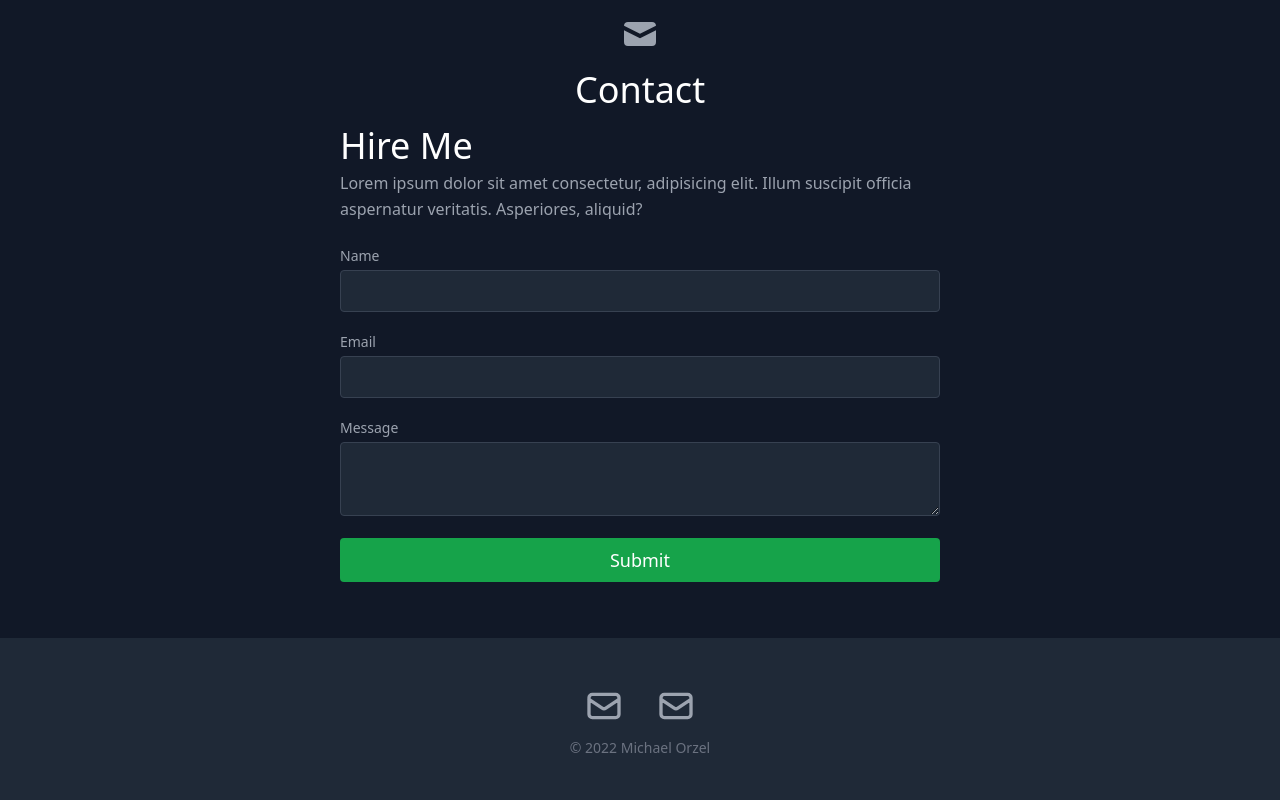
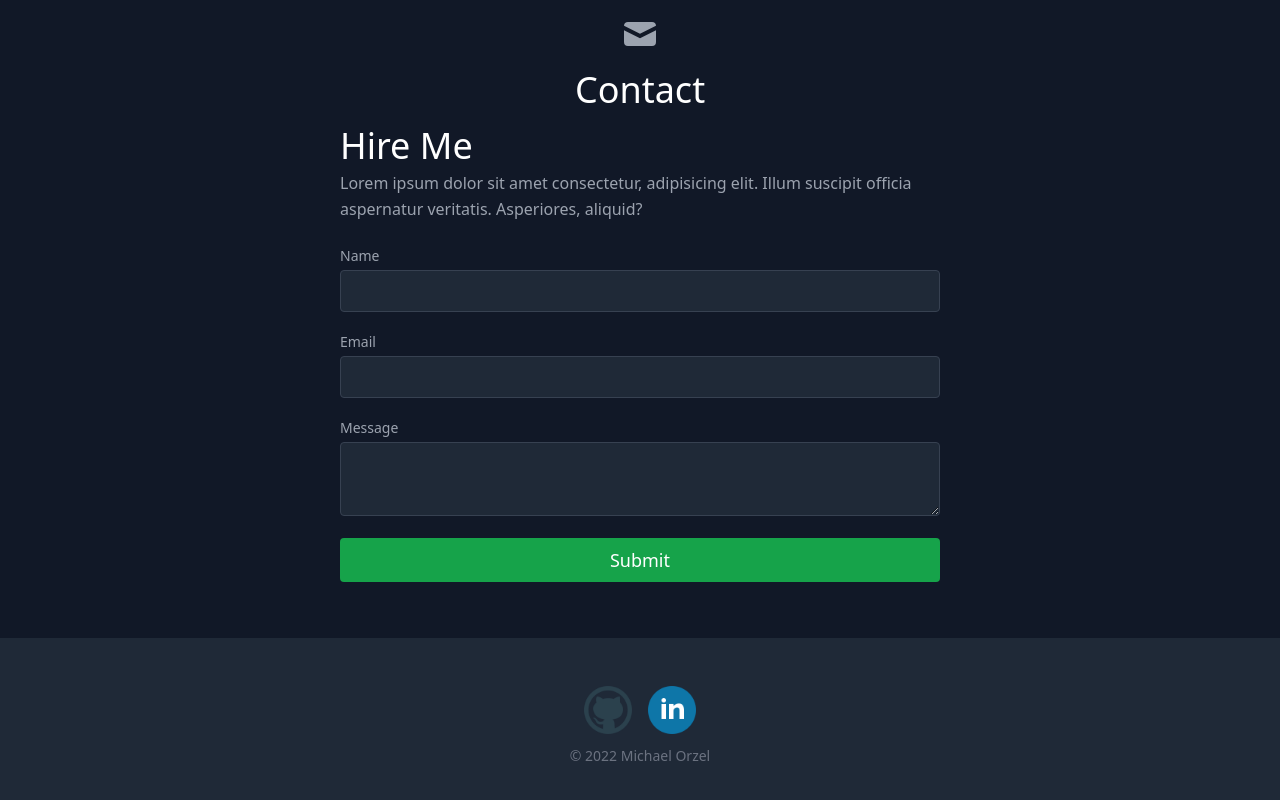
Before and after one commit to michael-orzel/portfolio, a React (Create React App) app: page / in a window 1280 px wide. Shown: the part 3360-4160 px from the top of the page. Built offline with nearby package versions, Linux system fonts and the light colour scheme.

Commit message:
footer design

```diff
--- a/src/components/Footer.js
+++ b/src/components/Footer.js
@@ -1,40 +1,33 @@
 import React from 'react'
-import {
-   MailIcon
-} from '@heroicons/react/outline'
 
 export default function Footer() {
   return (
-    <footer className="bg-gray-800 py-9 pb-32 flex flex-col justify-center items-center bottom-0 xl:pb-14">
+    <footer className="bg-gray-800 pt-7 pb-28 flex flex-col justify-center items-center bottom-0 lg:pt-9 lg:pb-32 xl:pb-12">
       <ul className="py-2 flex flex-row justify-center items-center">
         <li className='inline-flex px-0'>
-          <a href="#contact" className="px-4 py-1 rounded flex flex-row justify-center items-center hover:bg-gray-700 hover:text-white">
-            <MailIcon className='w-10'/>
+          <a href="https://github.com/michael-orzel" target='_blank'
+            className="px-2 py-1 rounded-full flex flex-row justify-center items-center hover:bg-gray-900 hover:text-white"
+          >
+            <img
+              src='./img/github.png'
+              alt='Github'
+              className='w-12'
+            />
           </a>
         </li>
         <li className='inline-flex px-0'>
-          <a href="#contact" className="px-4 py-1 rounded flex flex-row justify-center items-center hover:bg-gray-700 hover:text-white">
-            <MailIcon className='w-10'/>
+          <a href="https://www.linkedin.com/in/michael-d-orzel/" target='_blank'
+            className="px-2 py-1 rounded-full flex flex-row justify-center items-center hover:bg-gray-900 hover:text-white"
+          >
+            <img
+              src='./img/linkedin.png'
+              alt='Linkedin'
+              className='w-12'
+            />
           </a>
         </li>
       </ul>
       <span className='text-sm text-gray-500'>&copy; 2022 Michael Orzel</span>
-
-      {/* <ul className="py-2 flex flex-row justify-center items-center">
-        <li className="px-3"><a href="#about">About</a></li>
-        <li className="px-3"><a href="#projects">Projects</a></li>
-        <li className="px-3"><a href="#contact">Contact</a></li>
-      </ul>
-      <ul className="py-2 flex flex-row justify-center items-center">
-        <li className="px-3"><a>Github</a></li>
-        <li className="px-3"><a>Linkedin</a></li>
-      </ul>
-      <div className="flex flex-col justify-center items-center">
-      <p className="py-1">Resume Download:</p>
-      <a href="#skills" className="py-1">
-        <DocumentDownloadIcon className="w-10 inline-block mb-4 hover:text-indigo-500 focus:text-indigo-600" />
-      </a>
-      </div> */}
     </footer>
   );
 }
```
Also changed, not shown: public/img/github.png (added), public/img/linkedin.png (added).
